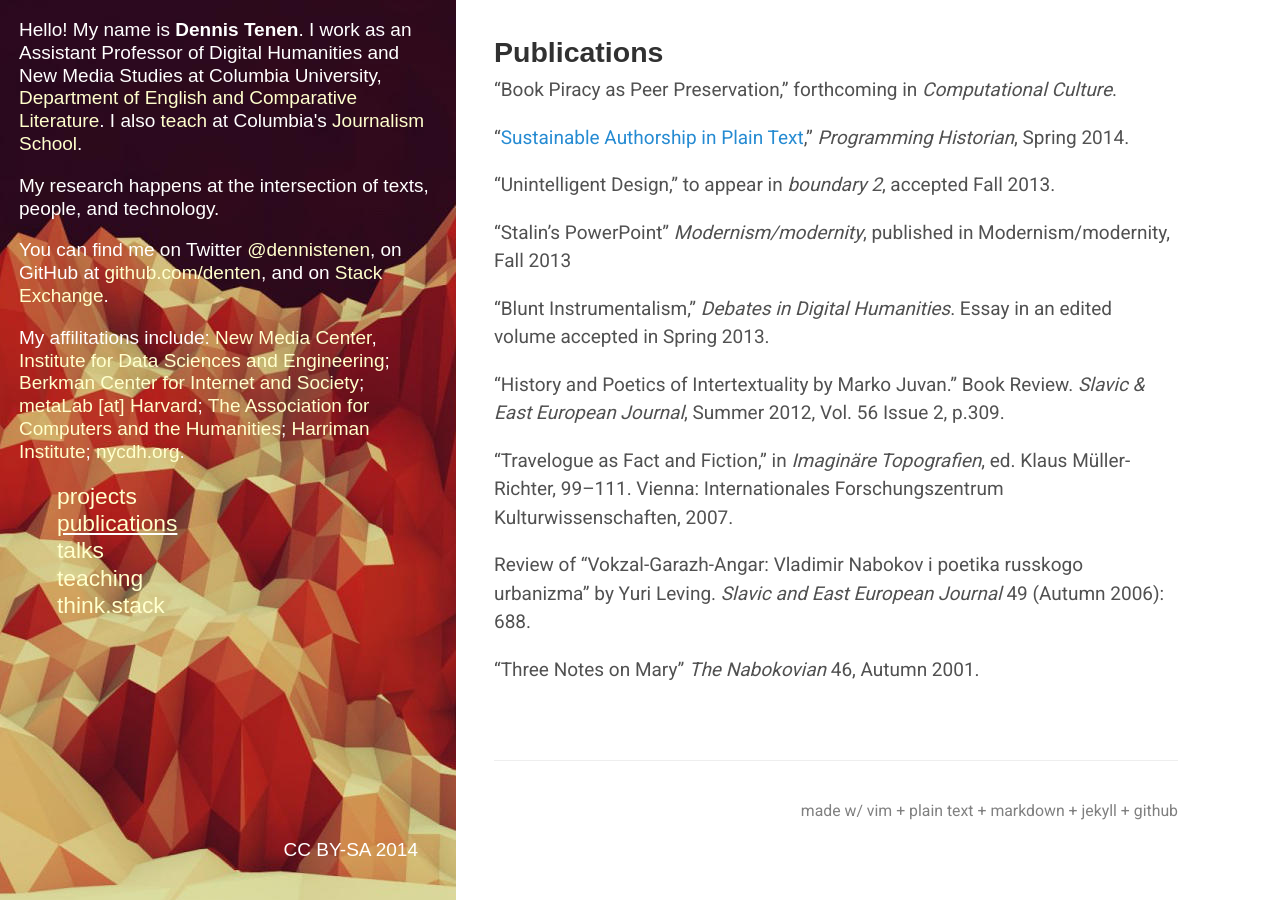
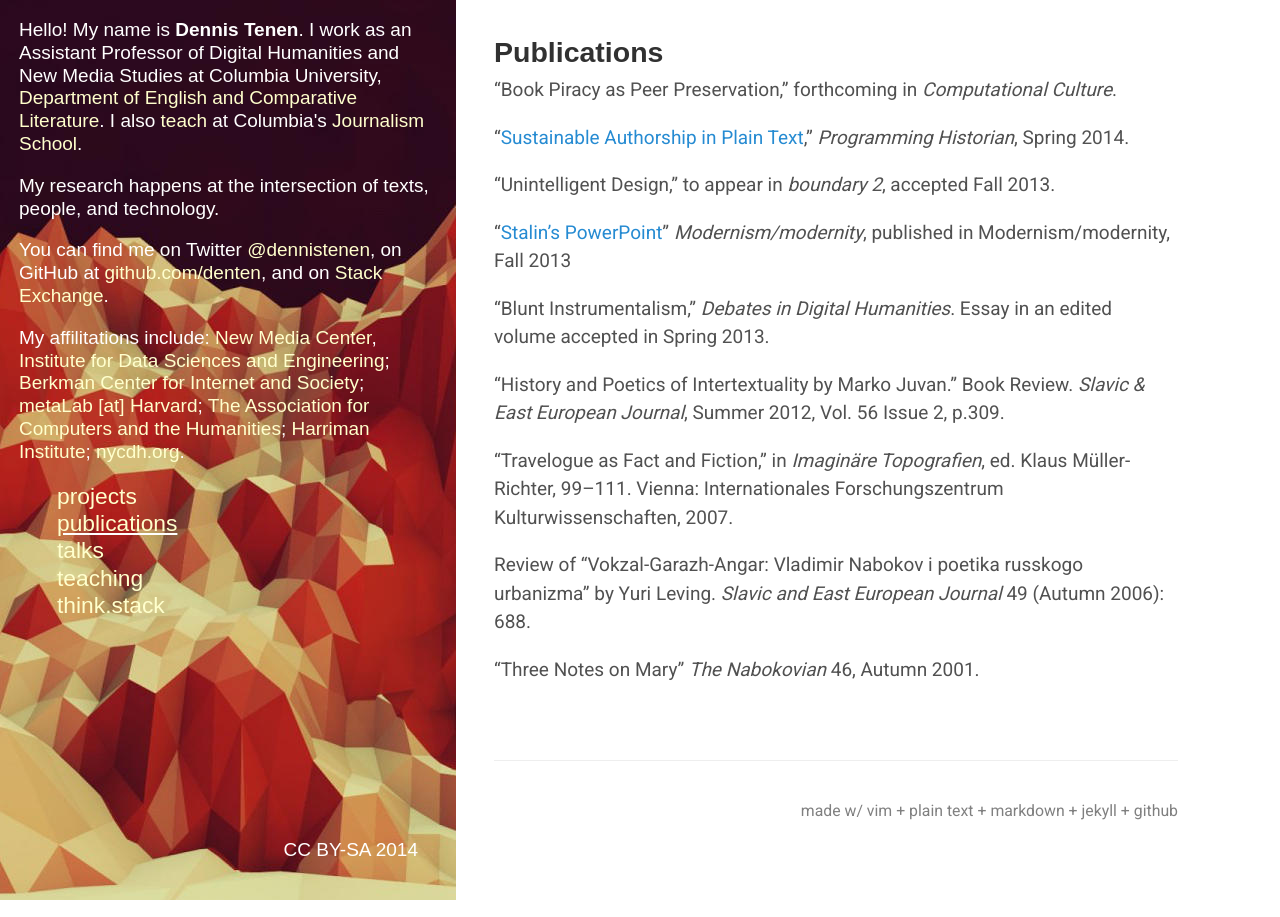
Before and after one commit to denten/denten.github.io, a Jekyll site: the page built from _pages/category-pages/publications.md, in a window 1280 px wide. Built offline with Jekyll 4.4.1, drawn with Linux system fonts in a browser that asks for light colours; some web fonts are replaced; some of the changed lines change nothing that is shown.

Commit message:
update links

```diff
--- a/_includes/CV/05-publications.md
+++ b/_includes/CV/05-publications.md
@@ -6,7 +6,7 @@
 
 "Unintelligent Design," to appear in *boundary 2*, accepted Fall 2013.
 
-"Stalin's PowerPoint" *Modernism/modernity*, published in Modernism/modernity, Fall 2013
+"[Stalin's PowerPoint](http://academiccommons.columbia.edu/catalog/ac:175158)" *Modernism/modernity*, published in Modernism/modernity, Fall 2013
 
 "Blunt Instrumentalism,” *Debates in Digital Humanities*. Essay in an edited volume accepted in Spring 2013.
 
```
